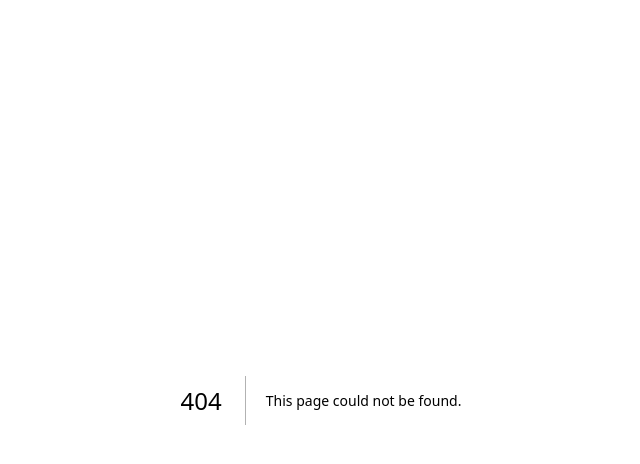
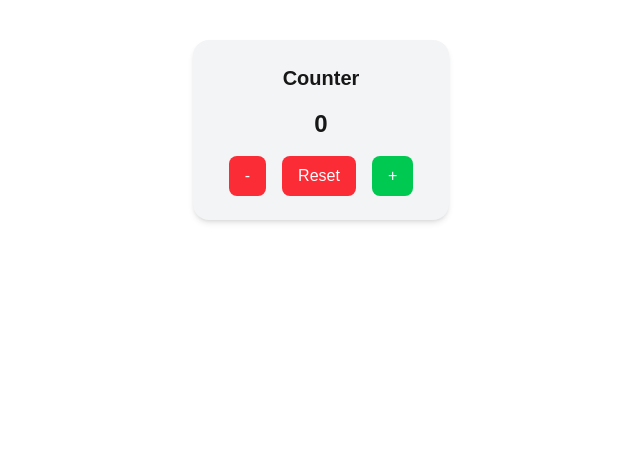
Before and after one commit to mayesha6/nextjs-app, a Next.js app: page /counter in a window 1280 px wide. Before the commit this address had no page. Shown: the top 464 px of the page, without its empty margins (319-959 px from the left). Built offline with nearby package versions, Linux system fonts and the light colour scheme.

Commit message:
create client component make counter

```diff
--- /dev/null
+++ b/src/app/counter/page.tsx
@@ -0,0 +1,12 @@
+import Counter from "@/components/Counter";
+
+
+const CounterPage = () => {
+    return (
+        <div>
+            <Counter />
+        </div>
+    );
+};
+
+export default CounterPage;
--- /dev/null
+++ b/src/components/Counter.tsx
@@ -0,0 +1,35 @@
+"use client";
+import React, { useState } from "react";
+
+const Counter = () => {
+  const [count, setCount] = useState(0);
+
+  return (
+    <div className="flex flex-col items-center justify-center p-6 bg-gray-100 rounded-2xl shadow-md w-64 mx-auto mt-10">
+      <h2 className="text-xl font-semibold mb-4">Counter</h2>
+      <p className="text-2xl font-bold mb-4">{count}</p>
+      <div className="flex gap-4">
+        <button
+          onClick={() => setCount(count === 0 ? 0 : count - 1)}
+          className="px-4 py-2 bg-red-500 text-white rounded-lg hover:bg-red-600 transition"
+        >
+          -
+        </button>
+        <button
+          onClick={() => setCount(0)}
+          className="px-4 py-2 bg-red-500 text-white rounded-lg hover:bg-red-600 transition"
+        >
+          Reset
+        </button>
+        <button
+          onClick={() => setCount(count + 1)}
+          className="px-4 py-2 bg-green-500 text-white rounded-lg hover:bg-green-600 transition"
+        >
+          +
+        </button>
+      </div>
+    </div>
+  );
+};
+
+export default Counter;
```
